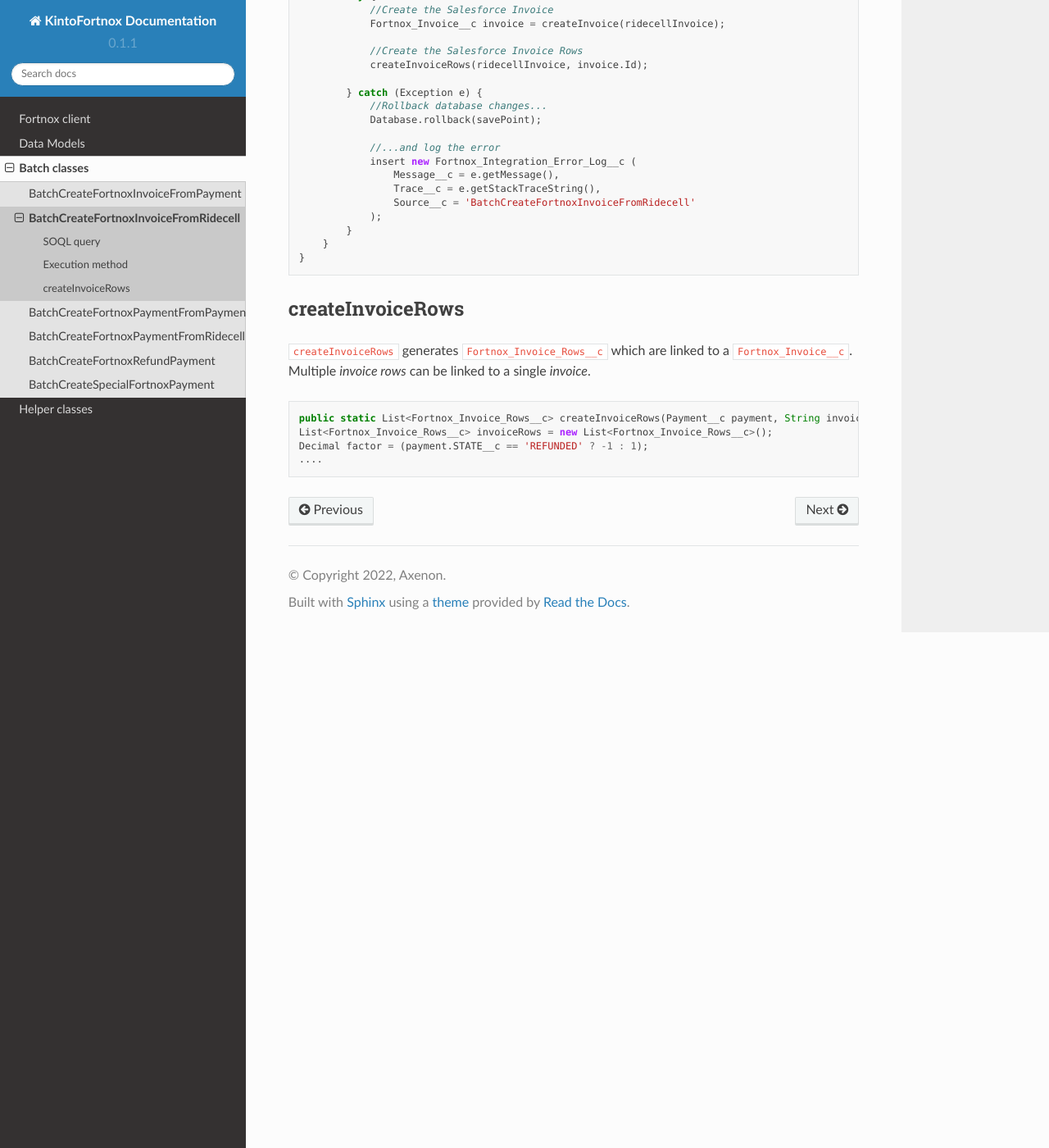
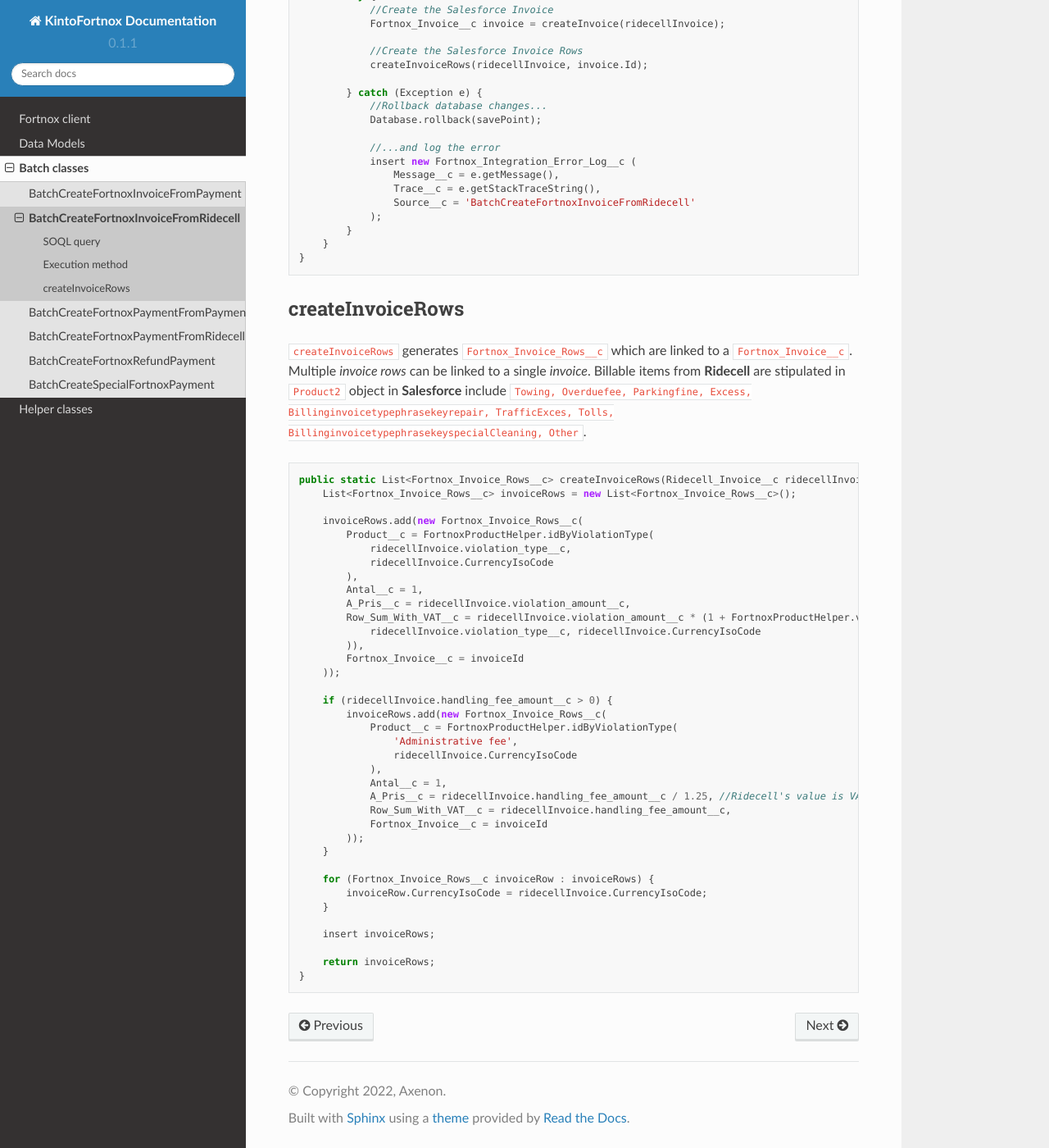
Before and after one commit to AxenonDevOps/KintoFortnoxDocs, a Sphinx documentation site: the page built from docs/source/BatchCreateFortnoxInvoiceFromRidecell.rst, in a window 1280 px wide and 1400 px high, scrolled down 879 px. Shown: the whole window at 82% size. Built offline with Sphinx 7.4.7 and the Read the Docs theme 2.0.0, drawn with Linux system fonts in a browser that asks for light colours.

Commit message:
a little more docs

```diff
--- a/docs/source/BatchCreateFortnoxInvoiceFromPayment.rst
+++ b/docs/source/BatchCreateFortnoxInvoiceFromPayment.rst
@@ -76,8 +76,8 @@ Execution method
 The class implements ``Database.Batchable<sObject>`` and executes with a list of ``Payment__c`` as parameter.
 Before each ``Payment__c`` is processed a rollback point is set if any errors occurs. An ``Fortnox_Invoice__c`` is then created
 from the ``createInvoice()`` method, where the ``Payment__c`` is passed
-as an argument. The invoice is inserted after creation and it's `id` is assigned to the ``Payment__c.Fortnox_Invoice__c``
-attribute as to create a relationship, before the payment is updated. After the `invoice` is created,
+as an argument. The `Fortnox invoice` is inserted after creation and it's `id` is assigned to the
+``Payment__c.Fortnox_Invoice__c``  attribute as to create a relationship, before the payment is updated. After the `invoice` is created,
 ``createInvoiceRows()`` method is called, which populate the invoice with billable
 items, dependent on different attribute values in the ``Payment__c`` that is passed as an argument.
 ``createInvoiceRows()`` is explained in further detail :ref:`here <BatchCreateFortnoxInvoiceFromPayment:createInvoiceRows>`.
--- a/docs/source/BatchCreateFortnoxInvoiceFromRidecell.rst
+++ b/docs/source/BatchCreateFortnoxInvoiceFromRidecell.rst
@@ -63,11 +63,47 @@ createInvoiceRows
 ------------------
 
 ``createInvoiceRows`` generates ``Fortnox_Invoice_Rows__c`` which are linked to a ``Fortnox_Invoice__c``. Multiple
-`invoice rows` can be linked to a single `invoice`.
+`invoice rows` can be linked to a single `invoice`. Billable items from **Ridecell** are stipulated in ``Product2``
+object in **Salesforce** include
+``Towing, Overduefee, Parkingfine, Excess, Billinginvoicetypephrasekeyrepair,
+TrafficExces, Tolls, BillinginvoicetypephrasekeyspecialCleaning, Other``.
 
 .. code-block:: javascript
 
-        public static List<Fortnox_Invoice_Rows__c> createInvoiceRows(Payment__c payment, String invoiceId) {
+    public static List<Fortnox_Invoice_Rows__c> createInvoiceRows(Ridecell_Invoice__c ridecellInvoice, String invoiceId) {
         List<Fortnox_Invoice_Rows__c> invoiceRows = new List<Fortnox_Invoice_Rows__c>();
-        Decimal factor = (payment.STATE__c == 'REFUNDED' ? -1 : 1);
-        ....
+
+        invoiceRows.add(new Fortnox_Invoice_Rows__c(
+            Product__c = FortnoxProductHelper.idByViolationType(
+                ridecellInvoice.violation_type__c,
+                ridecellInvoice.CurrencyIsoCode
+            ),
+            Antal__c = 1,
+            A_Pris__c = ridecellInvoice.violation_amount__c,
+            Row_Sum_With_VAT__c = ridecellInvoice.violation_amount__c * (1 + FortnoxProductHelper.vatByViolationType(
+                ridecellInvoice.violation_type__c, ridecellInvoice.CurrencyIsoCode
+            )),
+            Fortnox_Invoice__c = invoiceId
+        ));
+
+        if (ridecellInvoice.handling_fee_amount__c > 0) {
+            invoiceRows.add(new Fortnox_Invoice_Rows__c(
+                Product__c = FortnoxProductHelper.idByViolationType(
+                    'Administrative fee',
+                    ridecellInvoice.CurrencyIsoCode
+                ),
+                Antal__c = 1,
+                A_Pris__c = ridecellInvoice.handling_fee_amount__c / 1.25, //Ridecell's value is VAT included
+                Row_Sum_With_VAT__c = ridecellInvoice.handling_fee_amount__c,
+                Fortnox_Invoice__c = invoiceId
+            ));
+        }
+
+        for (Fortnox_Invoice_Rows__c invoiceRow : invoiceRows) {
+            invoiceRow.CurrencyIsoCode = ridecellInvoice.CurrencyIsoCode;
+        }
+
+        insert invoiceRows;
+
+        return invoiceRows;
+    }
--- a/docs/source/helper_classes.rst
+++ b/docs/source/helper_classes.rst
@@ -1,6 +1,6 @@
 Helper classes
 ==============
 
-Below APEX classes are helpers to the methods in the different :ref:`batch classes`.
+Below APEX classes are helpers to the methods in the different :doc:`/batch_classes`.
 
 .. toctree::
```
